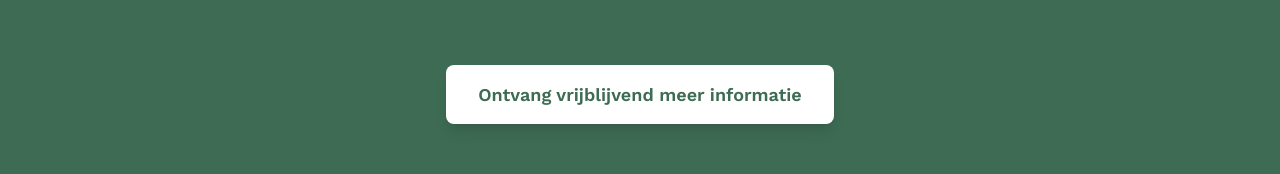
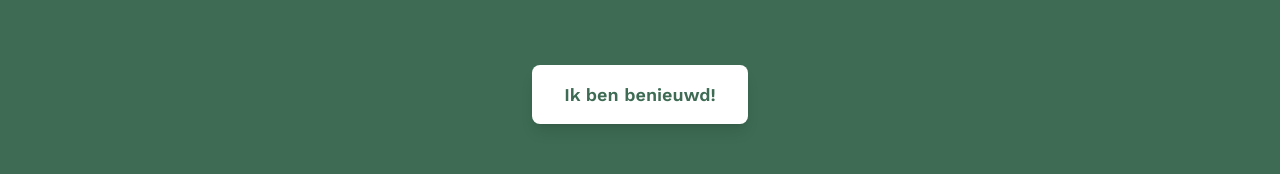
Before and after one commit to dnnsptri/homepilot, a Next.js app: page /lp2 in a window 1280 px wide. Shown: the part 446-620 px from the top of the page. Built offline with nearby package versions, Linux system fonts and the light colour scheme; no server answers.

Commit message:
Change button text from 'Ontvang vrijblijvend meer informatie' to 'Ik ben benieuwd!'

```diff
--- a/pages/lp2.jsx
+++ b/pages/lp2.jsx
@@ -114,7 +114,7 @@ export default function LP2() {
             className="bg-white text-[#3D6B53] font-semibold py-4 px-8 rounded-lg hover:bg-gray-100 focus:ring-4 focus:ring-white/30 transition-all duration-200 transform hover:scale-105 active:scale-95 shadow-lg"
             style={{ marginBottom: '72px' }}
           >
-            Ontvang vrijblijvend meer informatie
+            Ik ben benieuwd!
           </button>
         </div>
         <div className="max-w-4xl mx-auto mb-8">
```
